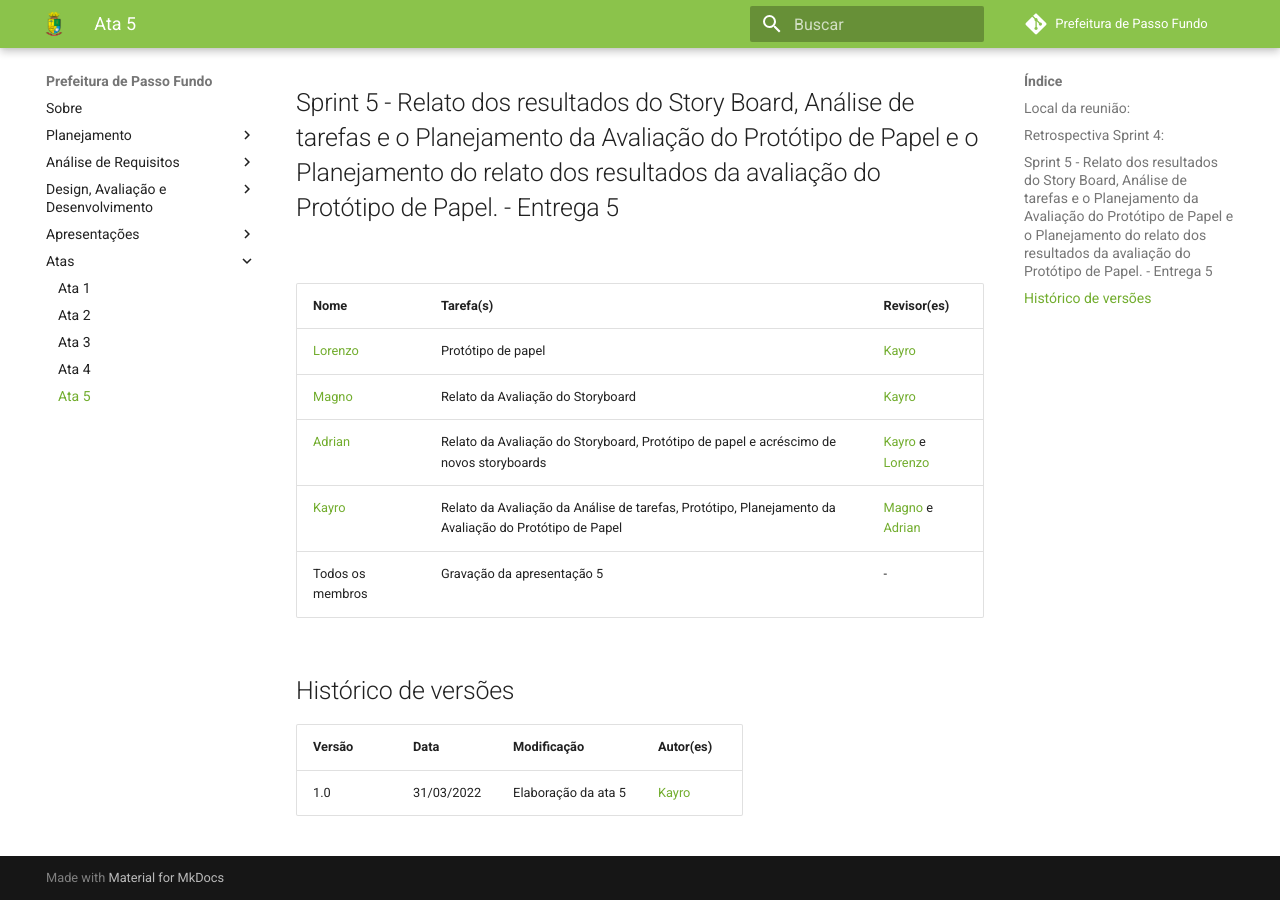
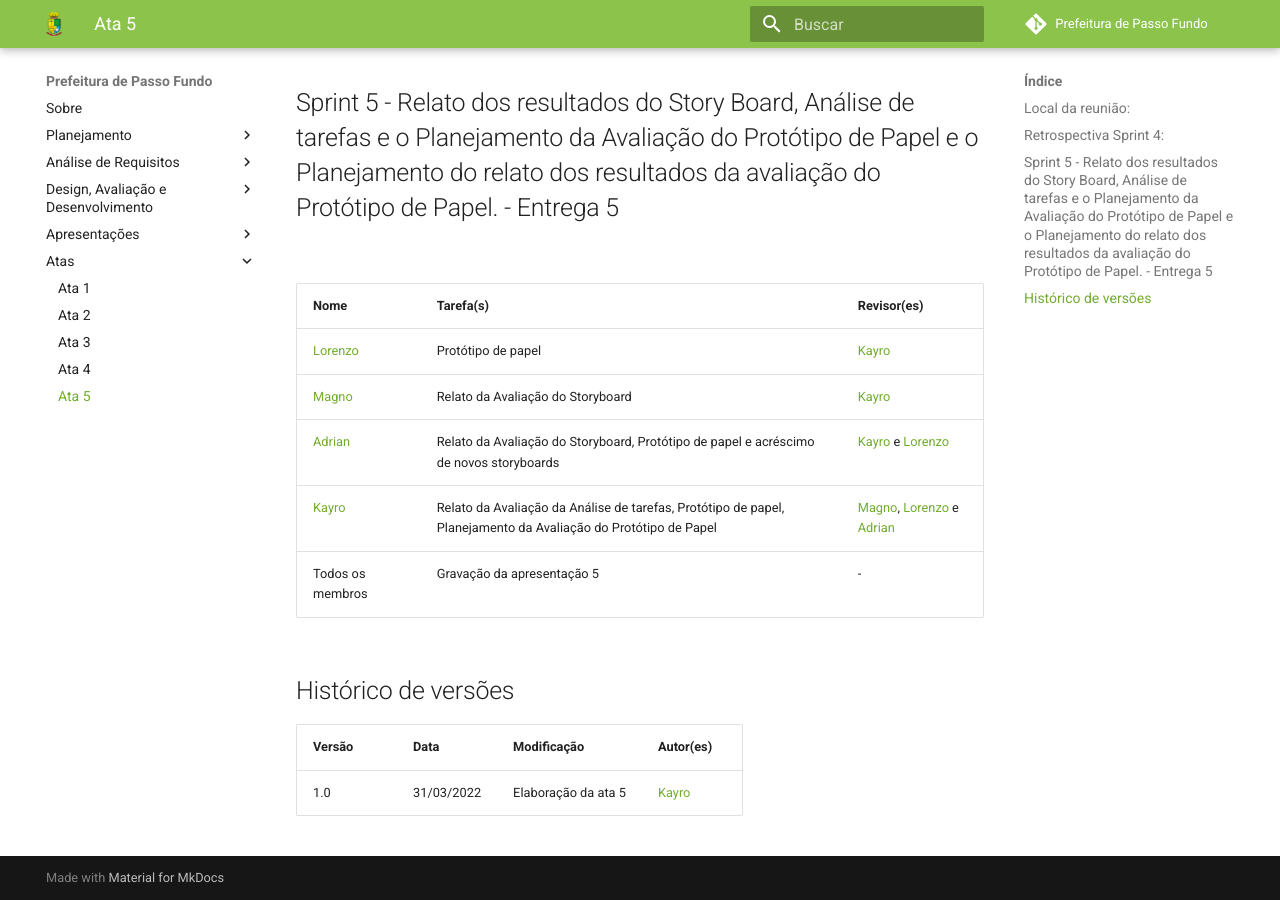
Before and after one commit to Interacao-Humano-Computador/2021.2-Prefeitura-de-Passo-Fundo, an MkDocs documentation site: the page built from docs/Atas/ata5.md, in a window 1280 px wide and 900 px high, scrolled down 637 px. Built offline with MkDocs 1.6.1 and Material for MkDocs 9.7.7, drawn with Linux system fonts in a browser that asks for light colours; comment, search, counter and statistics services are not loaded.

Commit message:
correção

```diff
--- a/docs/Atas/ata5.md
+++ b/docs/Atas/ata5.md
@@ -24,7 +24,7 @@ Nome | Tarefa(s)| Revisor(es)
  [Lorenzo](https://github.com/lorenzo7377) | Protótipo de papel| [Kayro](https://github.com/kayrocesar)
  [Magno](https://github.com/magnluiz) |   Relato da Avaliação do Storyboard | [Kayro](github.com/kayrocesar) |
 [Adrian](https://github.com/SwampTG) |   Relato da Avaliação do Storyboard, Protótipo de papel e acréscimo de novos storyboards | [Kayro](github.com/kayrocesar) e [Lorenzo](https://github.com/lorenzo7377)  |
- [Kayro](https://github.com/kayrocesar) | Relato da Avaliação da Análise de tarefas, Protótipo, Planejamento da Avaliação do Protótipo de Papel| [Magno](https://github.com/magnluiz) e [Adrian](https://github.com/SwampTG)  |
+ [Kayro](https://github.com/kayrocesar) | Relato da Avaliação da Análise de tarefas, Protótipo de papel, Planejamento da Avaliação do Protótipo de Papel| [Magno](https://github.com/magnluiz), [Lorenzo](https://github.com/lorenzo7377) e [Adrian](https://github.com/SwampTG)  |
  Todos os membros | Gravação da apresentação 5|-
 
 
```
